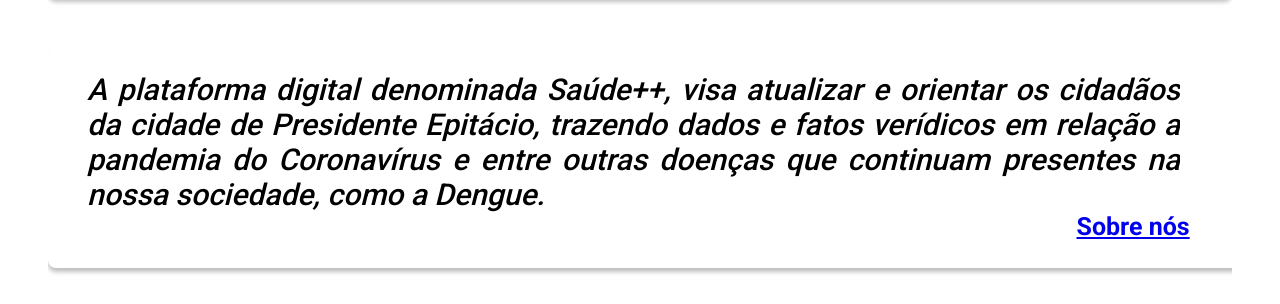
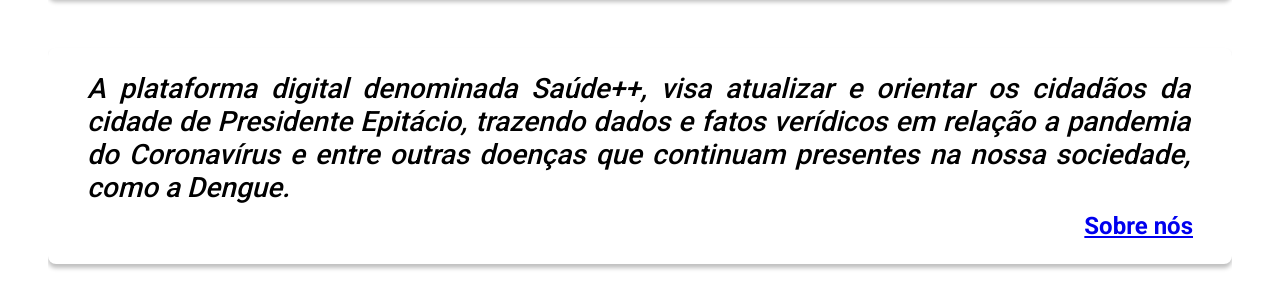
Before and after one commit to Dev-Nine/Saudepp, a React (Create React App) app in the folder frontend/: page / in a window 1280 px wide. Shown: the part 339-643 px from the top of the page. Built offline with nearby package versions, Linux system fonts and the light colour scheme; no server answers.

Commit message:
change: sobre now fills screen

```diff
--- a/frontend/src/screens/Home/styles.js
+++ b/frontend/src/screens/Home/styles.js
@@ -1,33 +1,45 @@
 import styled from 'styled-components'
 
 export const Sobre = styled.div`
-   position: relative;
-   display: block;
-   width: 1210px;
-   height: 220px;
-   border: black;
+   display: flex;
+   flex-direction: column;
+   height: auto;
    box-shadow: 0px 4px 4px rgba(0, 0, 0, 0.25);
    border-radius: 8px;
    margin-bottom: 38px;
+   padding: 24px 39px;
 
    p {
-      padding-top: 24px;
-      width: 1132px;
       color: black;
       font-style: italic;
-      font-size: 30px;
+      font-size: 28px;
       font-weight: 500;
-      line-height: 35px;
       text-align: justify;
-      padding-left: 39px;
+      padding-right: 0.1em;
    }
 
    a {
-      position: relative;
-      padding-left: 85%;
+      margin-top: 8px;
       font-style: normal;
       font-weight: bold;
-      font-size: 25px;
+      align-self: flex-end;
+      font-size: 24px;
       text-align: justify;
    }
+
+   @media only screen and (max-width: 1099px){
+      padding: 24px 20px;
+
+      p, a {
+         font-size: 16px;
+      }
+
+      p {
+         overflow: hidden;
+         text-overflow: ellipsis;
+         display: -webkit-box;
+         -webkit-line-clamp: 7; /* number of lines to show */
+         -webkit-box-orient: vertical;
+      }
+   }
 `
```
